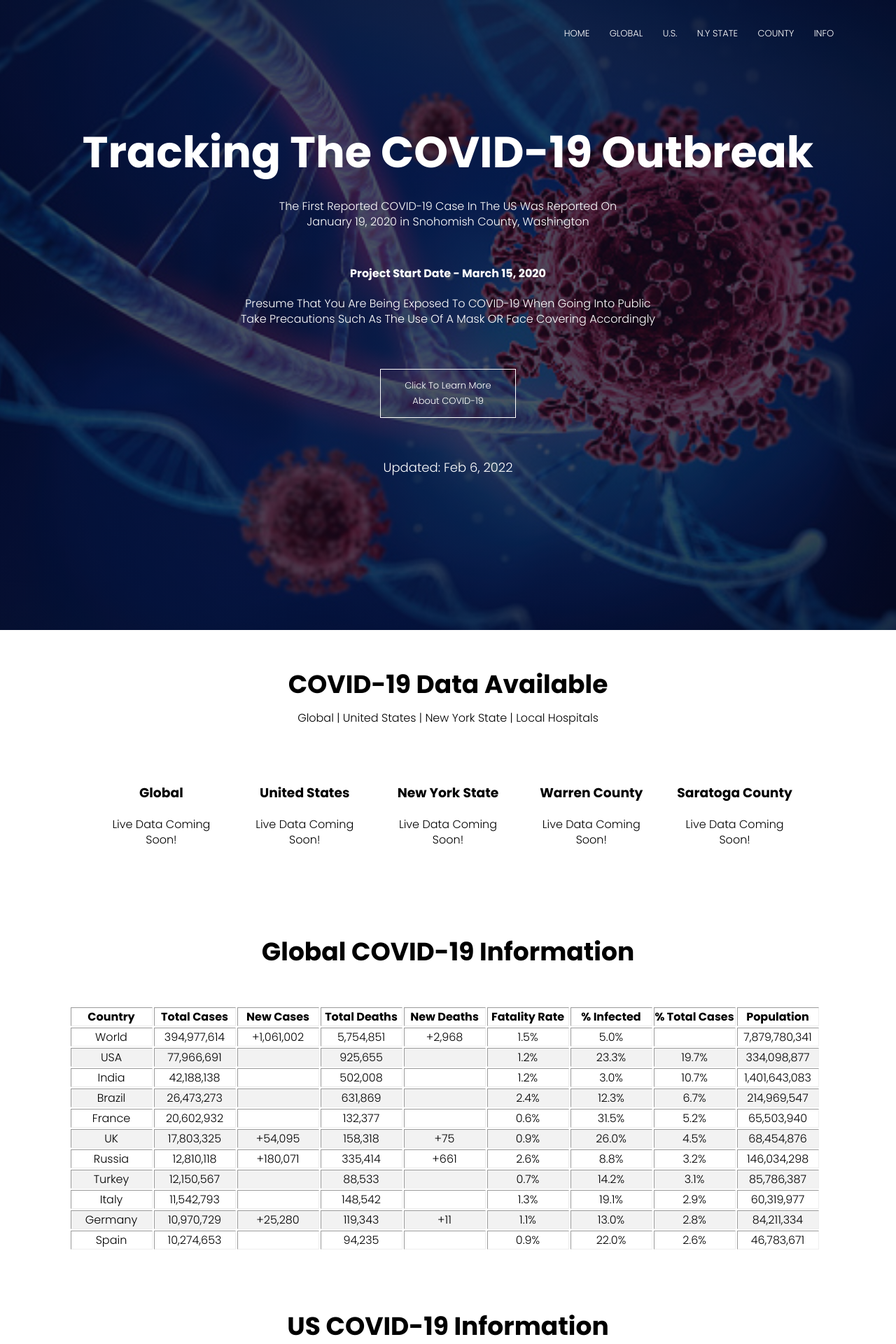
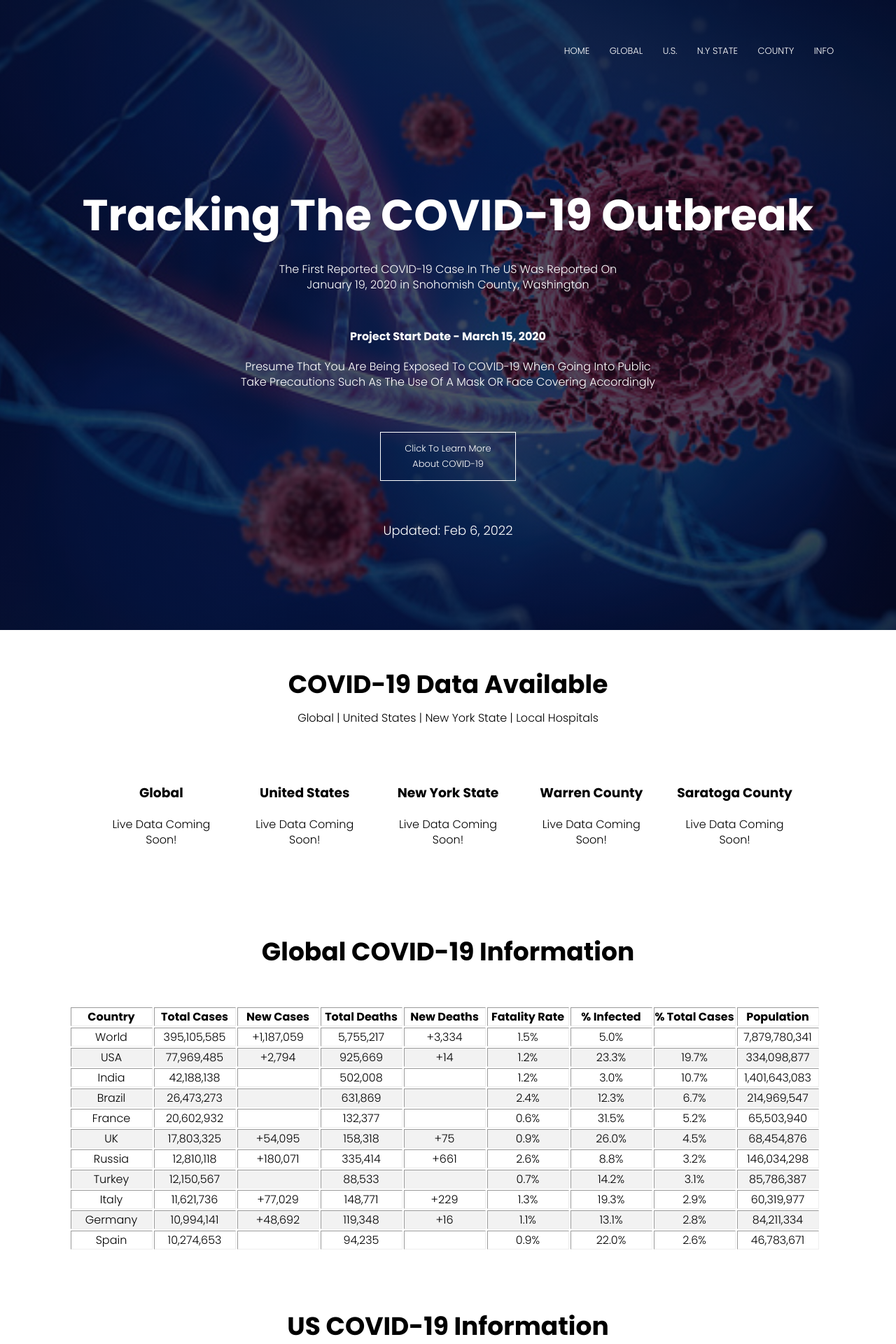
Before and after one commit to Pasin3ru/Tracking-COVID-19, a Jekyll site: the page built from index.html, in a window 1280 px wide. Shown: the top 1920 px of the page at 70% size. Built offline with Jekyll 4.4.1, drawn with Linux system fonts in a browser that asks for light colours; some of the changed text lies outside the part shown.

Commit message:
update data

```diff
--- a/_includes/hospital-tables/global_data.html
+++ b/_includes/hospital-tables/global_data.html
@@ -15,10 +15,10 @@
   <tbody>
     <tr>
       <td>World</td>
-      <td>394,977,614</td>
-      <td>+1,061,002</td>
-      <td>5,754,851</td>
-      <td>+2,968</td>
+      <td>395,105,585</td>
+      <td>+1,187,059</td>
+      <td>5,755,217</td>
+      <td>+3,334</td>
       <td>1.5%</td>
       <td>5.0%</td>
       <td></td>
@@ -26,10 +26,10 @@
     </tr>
     <tr>
       <td>USA</td>
-      <td>77,966,691</td>
-      <td></td>
-      <td>925,655</td>
-      <td></td>
+      <td>77,969,485</td>
+      <td>+2,794</td>
+      <td>925,669</td>
+      <td>+14</td>
       <td>1.2%</td>
       <td>23.3%</td>
       <td>19.7%</td>
@@ -103,23 +103,23 @@
     </tr>
     <tr>
       <td>Italy</td>
-      <td>11,542,793</td>
-      <td></td>
-      <td>148,542</td>
-      <td></td>
+      <td>11,621,736</td>
+      <td>+77,029</td>
+      <td>148,771</td>
+      <td>+229</td>
       <td>1.3%</td>
-      <td>19.1%</td>
+      <td>19.3%</td>
       <td>2.9%</td>
       <td>60,319,977</td>
     </tr>
     <tr>
       <td>Germany</td>
-      <td>10,970,729</td>
-      <td>+25,280</td>
-      <td>119,343</td>
-      <td>+11</td>
+      <td>10,994,141</td>
+      <td>+48,692</td>
+      <td>119,348</td>
+      <td>+16</td>
       <td>1.1%</td>
-      <td>13.0%</td>
+      <td>13.1%</td>
       <td>2.8%</td>
       <td>84,211,334</td>
     </tr>
--- a/_includes/hospital-tables/s_hospital.html
+++ b/_includes/hospital-tables/s_hospital.html
@@ -1,11 +1,11 @@
 <table border="1" class="dataframe">
   <thead>
     <tr style="text-align: center;">
-      <th style="min-width: 75px;">Date</th>
-      <th style="min-width: 75px;">Patients Currently</th>
-      <th style="min-width: 75px;">Patients Admitted</th>
-      <th style="min-width: 75px;">Patients In ICU</th>
-      <th style="min-width: 75px;">Patients Expired</th>
+      <th style="min-width: 60px;">Date</th>
+      <th style="min-width: 60px;">Patients Currently</th>
+      <th style="min-width: 60px;">Patients Admitted</th>
+      <th style="min-width: 60px;">Patients In ICU</th>
+      <th style="min-width: 60px;">Patients Expired</th>
     </tr>
   </thead>
   <tbody>
--- a/_includes/hospital-tables/us_data.html
+++ b/_includes/hospital-tables/us_data.html
@@ -15,10 +15,10 @@
   <tbody>
     <tr>
       <td>USA Total</td>
-      <td>77,966,691</td>
-      <td></td>
-      <td>925,655</td>
-      <td></td>
+      <td>77,969,485</td>
+      <td>+2,794</td>
+      <td>925,669</td>
+      <td>+14</td>
       <td>1.2%</td>
       <td>23.3%</td>
       <td></td>
@@ -81,10 +81,10 @@
     </tr>
     <tr>
       <td>Pennsylvania</td>
-      <td>2,697,242</td>
-      <td></td>
-      <td>41,524</td>
-      <td></td>
+      <td>2,700,036</td>
+      <td>+2,794</td>
+      <td>41,538</td>
+      <td>+14</td>
       <td>1.5%</td>
       <td>21.1%</td>
       <td>3.5%</td>
--- a/_layouts/default.html
+++ b/_layouts/default.html
@@ -13,8 +13,8 @@
   <body>
     <section class="header">
       <nav>
+        <div class="nav-links" id="navLinks">
         <a href="index2.html"><img src=""></a>
-        <div class="nav-links" id="navLinks">
           <i class="fa fa-times" onclick="hideMenu()"></i>
           <ul>
             <li><a href="index1.html" class="btn">HOME</a></li>
@@ -43,6 +43,8 @@
         <i class="fa fa-github-square"></i>
         <i class="fa fa-youtube-square"></i>
         <i class="fa fa-bar-chart"></i>
+        <a <img src="images/logo.png"></a>
+
       </div>
     </section>
   </body>
--- a/_layouts/home.html
+++ b/_layouts/home.html
@@ -1,7 +1,7 @@
 ---
 layout: default
 ---
-
+<section>
 <div class="text-box">
   <h1>Tracking The COVID-19 Outbreak</h1>
   <p>The First Reported COVID-19 Case In The US Was Reported On<br>January 19, 2020 in Snohomish County, Washington</p>
@@ -13,7 +13,7 @@ layout: default
   <ul class="date_time">Updated: Feb 6, 2022</ul>
 
 </div>
-
+</section>
 
 
 {{ content }}
--- /dev/null
+++ b/rkpsoftware-logos/logo_info.txt
@@ -0,0 +1,6 @@
+
+            Fonts used: Quicksand-Bold,Lato-Bold
+
+            Colors used: 0E67B4,F7F3E8
+
+            Icon url: https://thenounproject.com/term/software/680862
--- a/style.css
+++ b/style.css
@@ -21,12 +21,13 @@ nav {
 }
 
 nav img {
-    width: 50px;
+    width: 150px;
 }
 
 .nav-links {
     flex: 1;
     text-align: right;
+    padding-bottom: 170px;
 }
 
 .nav-links ul li {
@@ -60,7 +61,7 @@ nav img {
     width: 90%;
     color: #fff;
     position: absolute;
-    top: 50%;
+    top: 60%;
     left: 50%;
     transform: translate(-50%, -50%);
     text-align: center;
```
Also changed, not shown: images/Figure_1.png (deleted), images/logo.png (added), rkpsoftware-logos/rkpsoftware-logos.jpeg (added), rkpsoftware-logos/rkpsoftware-logos_black.png (added), rkpsoftware-logos/rkpsoftware-logos_transparent.png (added), rkpsoftware-logos/rkpsoftware-logos_white.png (added), 1 other file.
